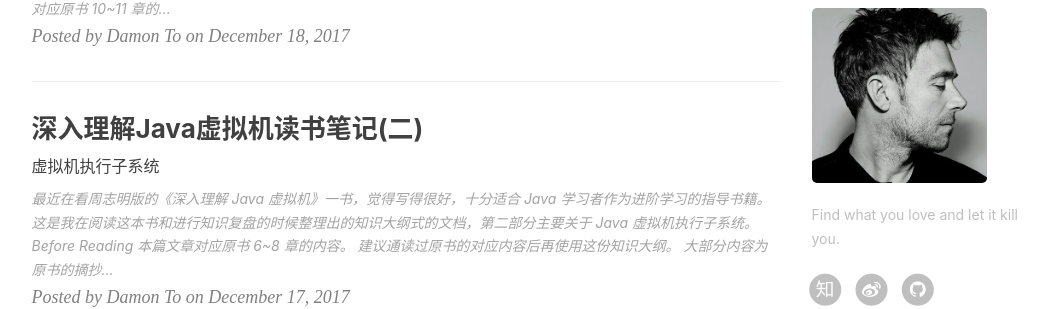
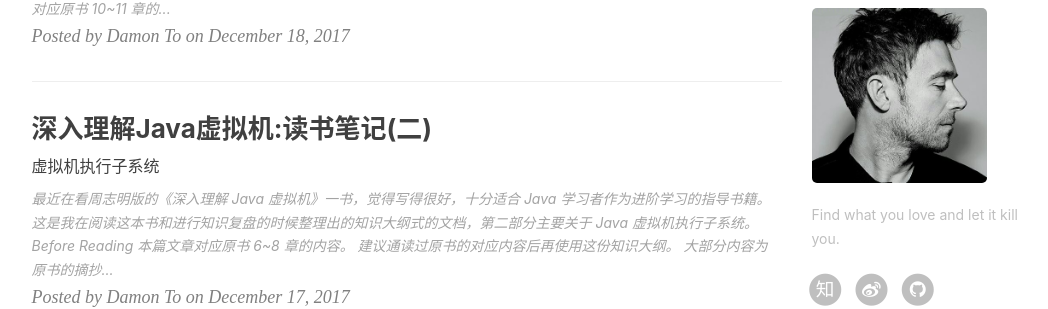
Before and after one commit to duyike/DamonDu.github.io, a Jekyll site: the page built from index.html, in a window 1280 px wide and 900 px high, scrolled down 470 px. Shown: the part 147-456 px from the top of the window, without its empty margins (136-1184 px from the left). Built offline with Jekyll 4.4.1, drawn with Linux system fonts in a browser that asks for light colours; nearby versions of some CDN libraries; the list of posts is cut into pages by our own code; comment, search, counter and statistics services are not loaded.

```diff
--- a/_posts/2017-12-17-java-virtual-machine-2.markdown
+++ b/_posts/2017-12-17-java-virtual-machine-2.markdown
@@ -1,6 +1,6 @@
 ---
 layout:     post
-title:      "深入理解Java虚拟机读书笔记(二)"
+title:      "深入理解Java虚拟机:读书笔记(二)"
 subtitle:   "虚拟机执行子系统"
 date:       2017-12-17 23:30:00
 author:     "Damon To"
```
